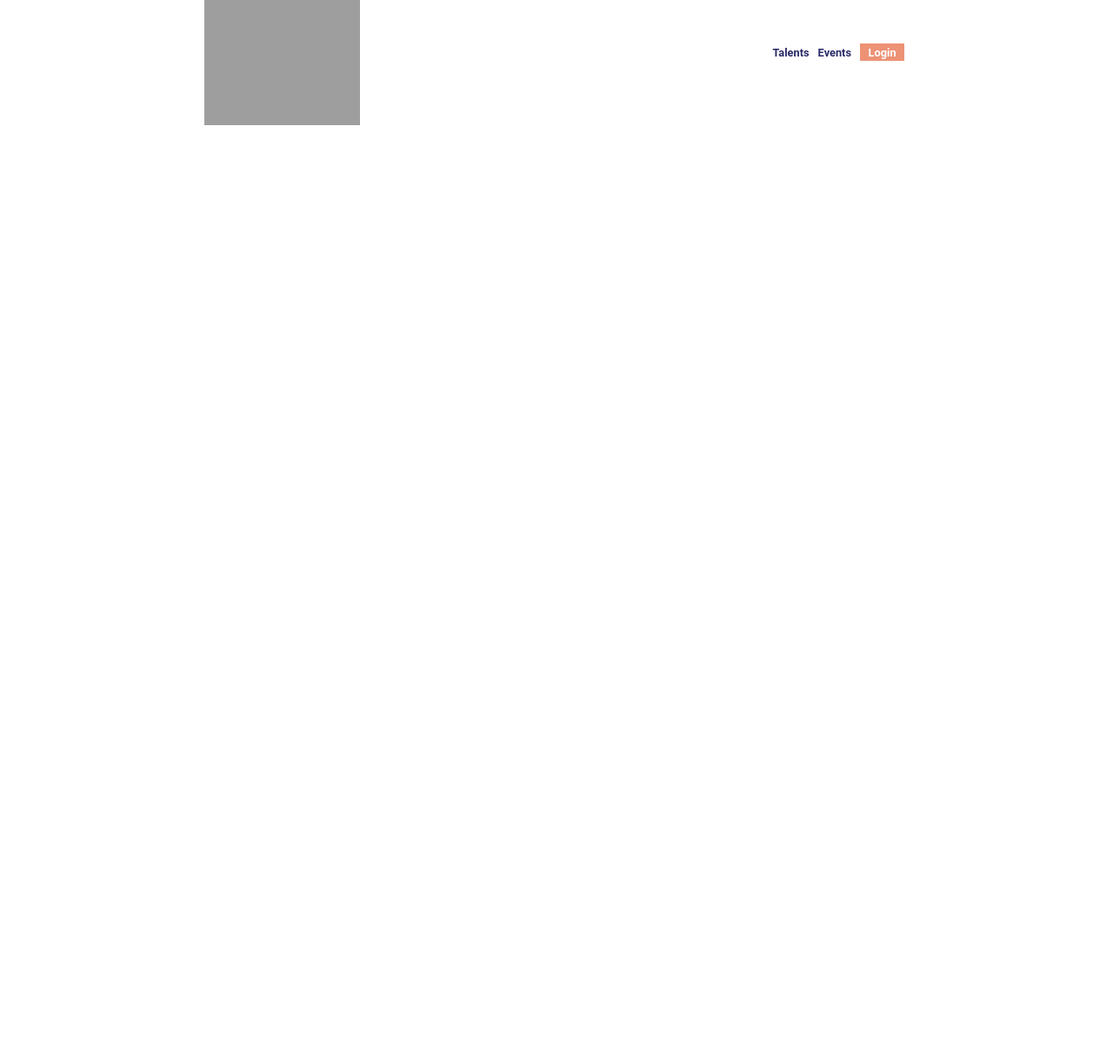
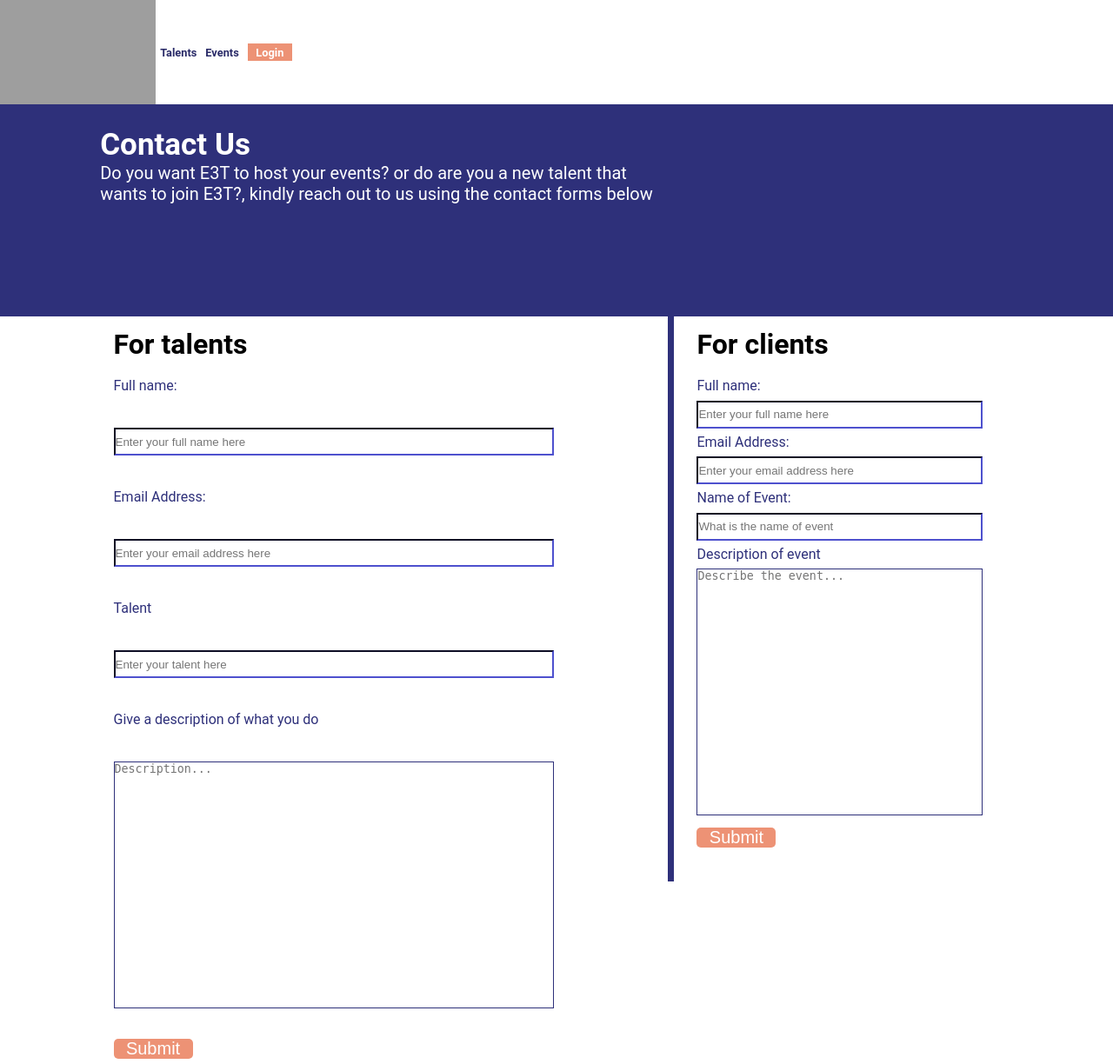
Before and after one commit to BohdanZakusylo/E3T, a PHP site: page /contact-us.php in a window 1280 px wide. Shown: the whole page at 87% size. Before the commit the page ends 144 px from the top, so only its background shows below. Run offline with PHP 8.4, Linux system fonts and the light colour scheme; grey boxes are pictures that could not be loaded.

Commit message:
Finished the contact page

```diff
--- a/app/public/contact-us.php
+++ b/app/public/contact-us.php
@@ -4,7 +4,43 @@ $pageTitle = "contact-us";
 include ("components/header.php");
 ?>
 
-<!--HTML code-->
+<div id="header_2">
+    <h1 class="header_2_text">Contact Us</h1>
+    <p class="header_text">Do you want E3T to host your events? or do are you a new talent that
+        wants to join E3T?, kindly reach out to us using the contact forms below
+    </p>
+</div>
+<form id="talent_form">
+    <h1>For talents</h1>
+    <label for="full_name">Full name:</label><br>
+    <input type="text" name="full_name" id="full_name" placeholder="Enter your full name here"><br>
+    <label for="email_address">Email Address:</label><br>
+    <input type="email" name="email_address" id="email_address" placeholder="Enter your email address here"><br>
+    <label for="talent">Talent</label><br>
+    <input type="text" name="talent" id="talent" placeholder="Enter your talent here"><br>
+    <label for="description">Give a description of what you do</label><br>
+    <textarea name="description" id="description" placeholder="Description..."></textarea><br>
+    <p>
+        <input type="submit" name="submit" value="Submit">
+    </p>
+</form>
+
+<form id="client_form">
+    <div class="vertical_line">
+        <h1 class="label_2">For clients</h1>
+        <label class="label_2" for="full_name_2">Full name:</label><br>
+        <input type="text" class="form_2" name="full_name_2" id="full_name_2" placeholder="Enter your full name here"><br>
+        <label class="label_2" for="email_address_2">Email Address:</label><br>
+        <input type="email" class="form_2" name="email_address_2" id="email_address_2" placeholder="Enter your email address here"><br>
+        <label class="label_2" for="name_of_event">Name of Event:</label><br>
+        <input type="text" class="form_2" name="name_of_event" id="name_of_event" placeholder="What is the name of event"><br>
+        <label class="label_2" for="event_description">Description of event</label><br>
+        <textarea class="textarea_1" name="event_description" id="event_description" placeholder="Describe the event..."></textarea><br>
+        <p>
+            <input class="submit_2" type="submit" name="submit_2" value="Submit">
+        </p>
+    </div>
+</form>
 
 <?php
 include "components/footer.php";
--- a/app/public/css/contact-us.css
+++ b/app/public/css/contact-us.css
@@ -0,0 +1,120 @@
+* {
+	margin: 0;
+	padding: 0;
+	box-sizing: border-box;
+}
+
+body{
+	display: grid;
+    grid-template-columns: repeat(12, 1fr);
+    font-family: Roboto, sans-serif;
+}
+#header_2{
+	grid-column: 1/13;
+	display: flex;
+	flex-direction: column;
+	color: white;
+	background-color: #2E307A;
+	height: 244px;
+	padding-top: 2%;
+	padding-left: 9%;
+}
+.header_2_text{
+	font-size: 35px;
+}
+.header_text{
+	font-size: 20px;
+	width: 55%;
+}
+
+.line{
+
+}
+#talent_form{
+	grid-column: 1/7;
+	display: flex;
+	flex-direction: column;
+	flex-wrap: wrap;
+	margin-left: 17%;
+	margin-right: 17%;
+	line-height: 2;
+}
+input[type=text], input[type=email]{
+	width: 100%;
+	height: 32px;
+	color: #2E307A;
+	border-color: #2E307A;
+}
+.form_2{
+	width: 100%;
+	height: 32px;
+	color: #2E307A;
+	border-color: #2E307A;
+	margin-left: 8%;
+}
+.label_2{
+	margin-left: 8%;
+}
+input[type=submit]{
+	width: 91px;
+	border-radius: 5px;
+	color: white;
+	border: 0;
+	font-size: 20px;
+	background-color: #ED9275;
+}
+.textarea_1{
+	width: 100%;
+	height: 284px;
+	color: #2E307A;
+	border-color: #2E307A;
+	margin-left: 8%;
+}
+.submit_2{
+	margin-left: 8%;
+}
+textarea{
+	resize: none;
+	width: 100%;
+	height: 284px;
+	color: #2E307A;
+	border-color: #2E307A;
+}
+label{
+	color: #2E307A;
+}
+#client_form{
+	grid-column: 7/13;
+/*	display: flex;*/
+	flex-direction: column;
+	flex-wrap: wrap;
+	margin-right: 34.5%;
+	line-height: 2;
+	padding-left: 2%;
+}
+.vertical_line{
+	border-left: 7px solid #2E307A;
+	height: 650px;
+	margin-left: -3%;
+}
+@media screen and (max-width: 393px) {
+	#header_2{
+		padding-left: 0;
+		text-align: center;
+	}
+	p.header_2_text{
+		text-align: justify;
+	}
+	#talent_form{
+		grid-column: 1/13;
+	}
+	#client_form{
+		grid-column: 1/13;
+		margin-left: 17%;
+		border-left: none;
+	}
+	.vertical_line{
+		border-left: none;
+	}
+
+}
```
